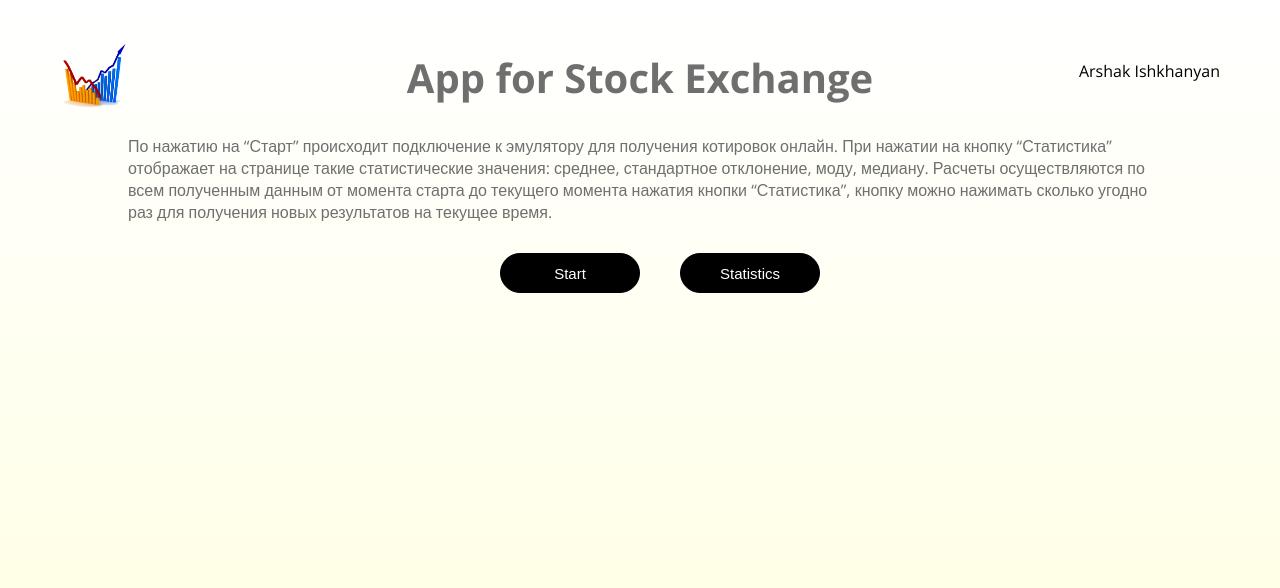
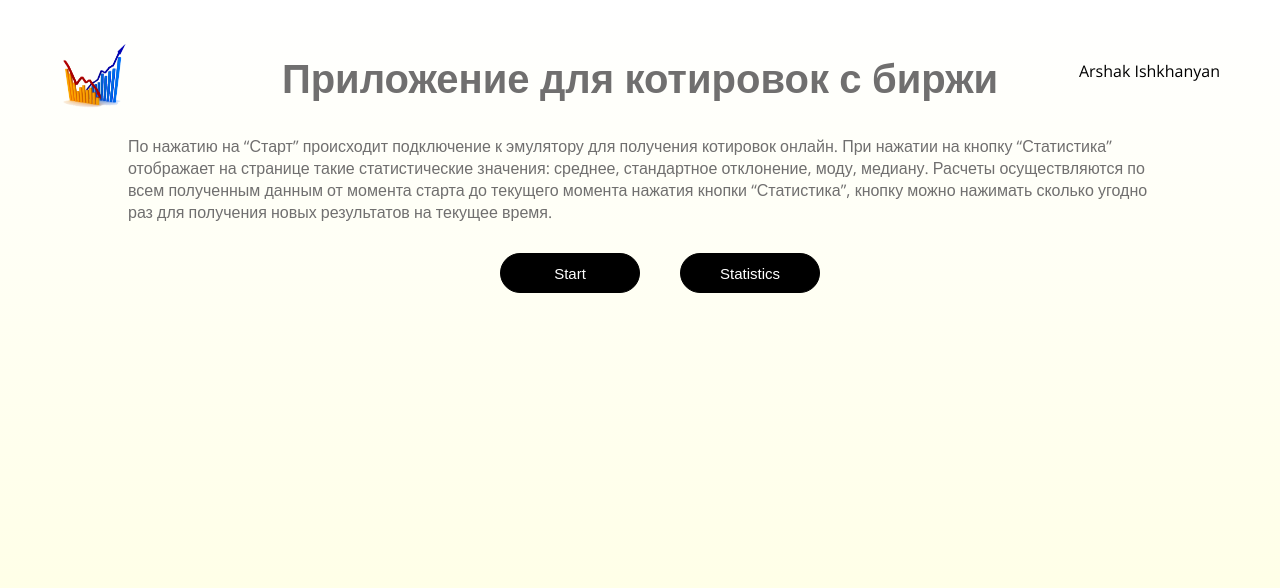
Before and after one commit to arshak0/react-stock-exchange-app, a React (Create React App) app: page / in a window 1280 px wide. Shown: the top 588 px of the page. Built offline with nearby package versions, Linux system fonts and the light colour scheme.

Commit message:
favicon+app.js

```diff
--- a/src/App.js
+++ b/src/App.js
@@ -197,7 +197,7 @@ class App extends React.Component {
 
         <div className="headline_block">
           <img className="app_logo" src="/icon_logo.png" alt=""></img>
-          <h1 className="app_h1">App for Stock Exchange</h1>
+          <h1 className="app_h1">Приложение для котировок с биржи</h1>
           <h2 className="app_h2"> По нажатию на “Старт” происходит подключение к эмулятору для получения котировок онлайн.
             При нажатии на кнопку “Статистика” отображает на странице такие статистические значения: среднее, стандартное отклонение,
             моду, медиану. Расчеты осуществляются по всем полученным данным от момента старта до текущего момента нажатия кнопки
```
Also changed, not shown: 1 other file (tests, documents, lock files or other folders).
